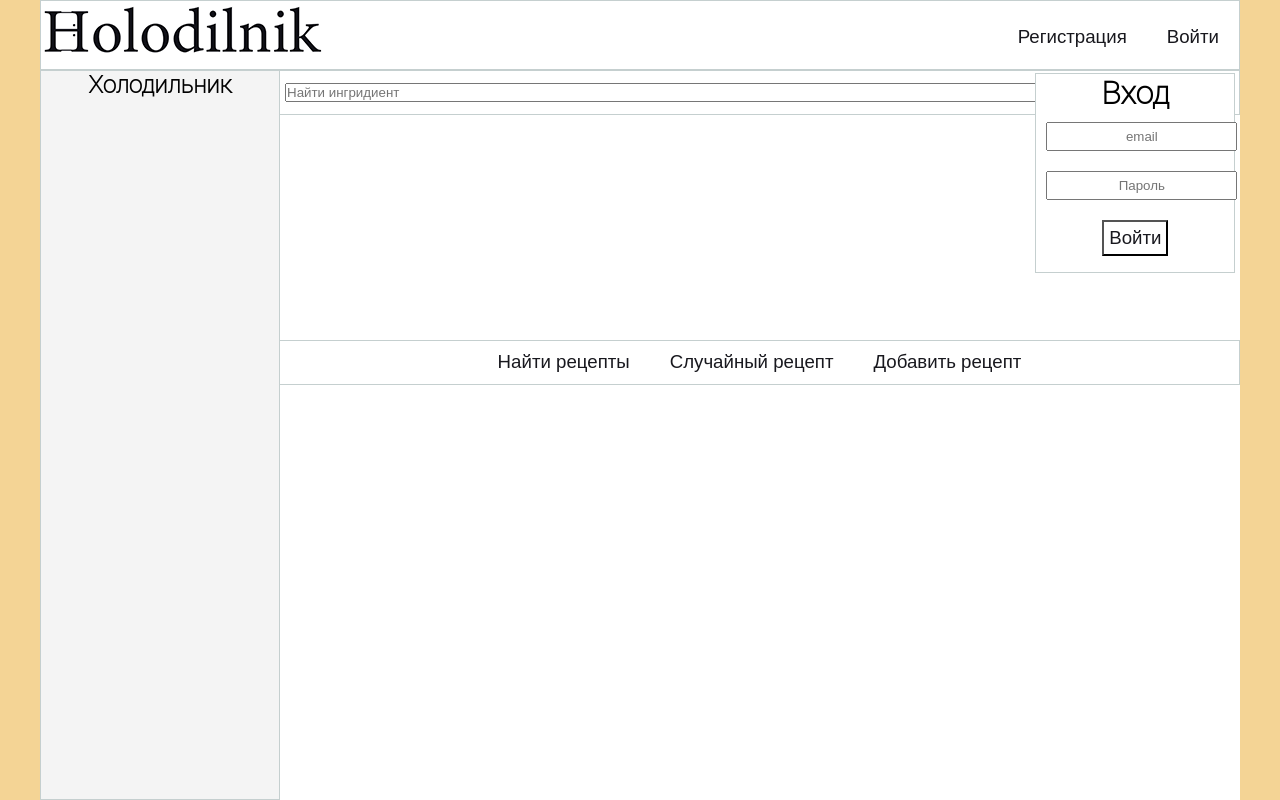
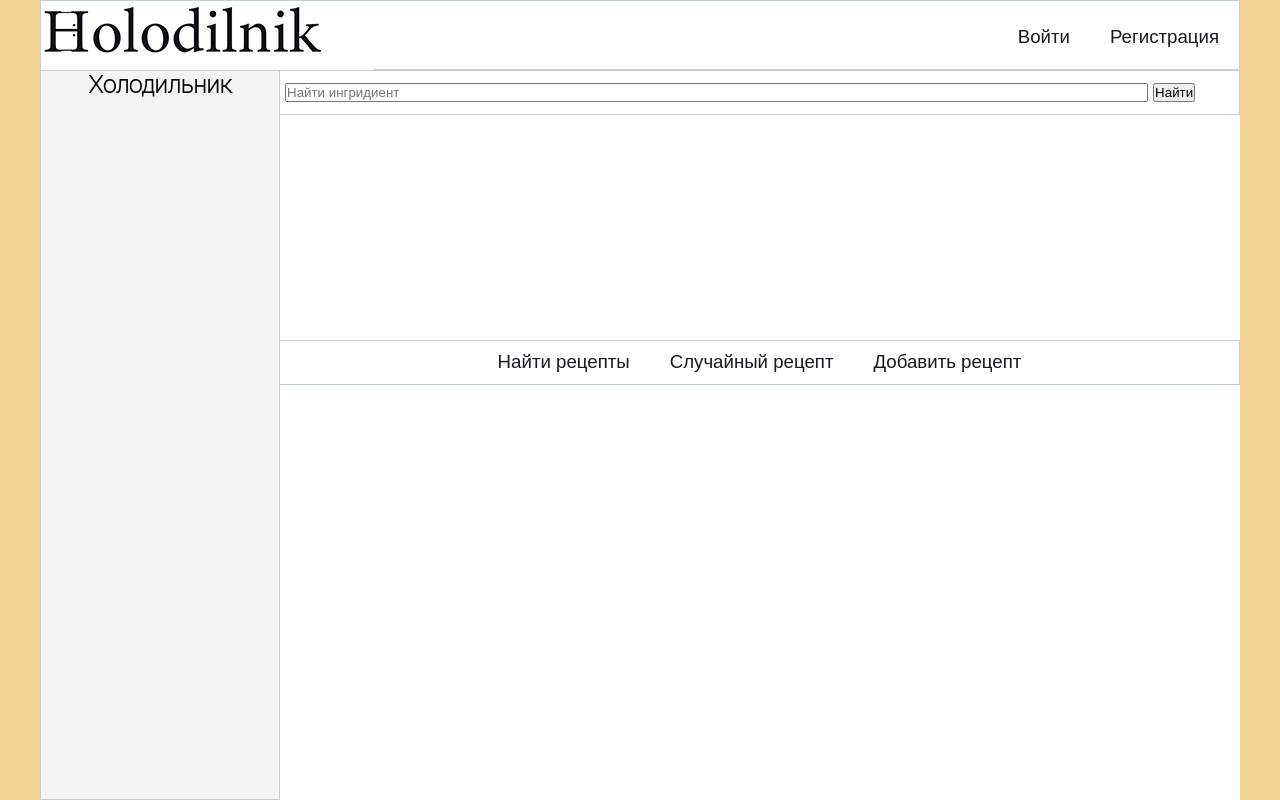
Before and after one commit to PrilipchenkoMaria/holodilnik, a React (Create React App) app: page / in a window 1280 px wide. Built offline with nearby package versions, Linux system fonts and the light colour scheme.

Commit message:
Home link

```diff
--- a/src/App.scss
+++ b/src/App.scss
@@ -41,13 +41,14 @@
 
 .AppHeader {
   @include border;
-  text-align: right;
+
   grid-area: header;
-  background: url("./img/AppHeaderBg.png") no-repeat;
+
 
   .SignUpButton, .SignInButton {
     @include button;
     margin: 15px 0;
+    float: right;
   }
 
 }
@@ -134,7 +135,6 @@
   padding: 70px;
   width: 40%;
   height: auto;
-  background: url("./img/AppHeaderBg.png") no-repeat;
   @include border;
 }
 
--- a/src/components/AppHeader.js
+++ b/src/components/AppHeader.js
@@ -1,13 +1,10 @@
 import React from 'react';
-import {Link} from "react-router-dom";
+import {Link} from 'react-router-dom';
+import Logo from '../img/AppHeaderBg.png';
 
 
-export function AppHeader() {
-    return (
-        <>
-            <Link to="/SignUp" className="SignUpButton">Регистрация</Link>
-            <Link to="/SignIn" className="SignInButton">Войти</Link>
-            <div className="SignInModal">
+function SignInForm() {
+    return <div className="SignInModal">
         <h1>Вход</h1>
         <form className="SignInForm">
             <label>
@@ -18,8 +15,29 @@ export function AppHeader() {
             </label>
             <input className="SignInSubmit" type="submit" value="Войти"/>
         </form>
-            </div>
+    </div>;
+}
+
+export class AppHeader extends React.Component {
+
+    state = {
+        isSignInShown: false,
+    };
+
+    toggleSignIn() {
+        this.setState({
+            isSignInShown: !this.state.isSignInShown,
+        })
+    }
+
+    render() {
+        return (
+            <>
+                <Link to="/"><img src={Logo} alt="logo"/></Link>
+                <Link to="/SignUp" className="SignUpButton">Регистрация</Link>
+                <a href="#" className="SignInButton" onClick={() => this.toggleSignIn()}>Войти</a>
+                {this.state.isSignInShown && <SignInForm/>}
             </>
-
         );
     }
+}
--- a/src/components/SignUp.js
+++ b/src/components/SignUp.js
@@ -1,8 +1,11 @@
 import React from 'react';
+import Logo from "../img/AppHeaderBg.png";
+import {Link} from "react-router-dom";
 
 export function SignUp() {
     return (
         <div className="SignUpPage">
+            <Link to="/"><img src={Logo} alt="logo"/></Link>
             <h1>Регистрация</h1>
             <form className="SignUpForm">
                 <label>
@@ -17,7 +20,7 @@ export function SignUp() {
                 <label>
                     <input type="password" placeholder="Повтор пароля"/>
                 </label>
-                <input className="SignUpSubmit" type="submit" value="Зарегистрироваться"/>
+                <Link to="/"><input className="SignUpSubmit" type="submit" value="Зарегистрироваться"/></Link>
             </form>
         </div>
 
```
Lines whose indentation alone changed are shown as unchanged.
